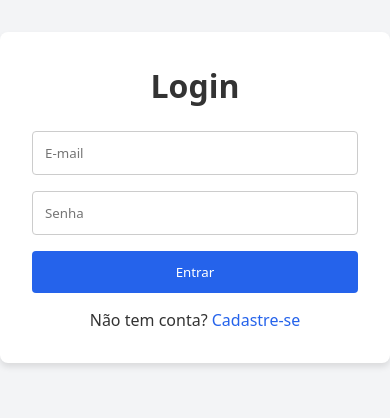
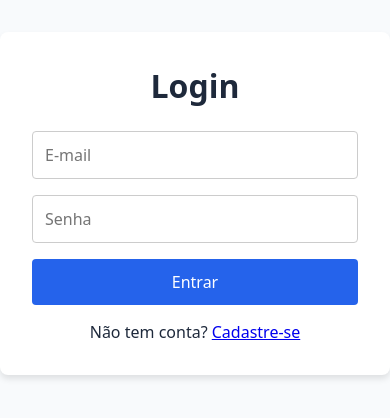
Before and after one commit to SarahEve/Sarah_Evelyn_Cleillyson_Osmar_Escape_Room, a React (Vite) app in the folder client/: page /login in a window 390 px wide. Shown: the top 418 px of the page. Built offline with nearby package versions, Linux system fonts and the light colour scheme.

Commit message:
feat: componente spinner de loading e ajustes de responsividade

```diff
--- /dev/null
+++ b/client/src/components/Spinner.jsx
@@ -0,0 +1,14 @@
+export default function Spinner() {
+  return (
+    <div style={{ display: 'flex', justifyContent: 'center', padding: '2rem' }}>
+      <div style={{
+        width: '40px', height: '40px', border: '4px solid #e2e8f0',
+        borderTop: '4px solid #2563eb', borderRadius: '50%',
+        animation: 'spin 1s linear infinite'
+      }} />
+      <style>
+        {`@keyframes spin { 0% { transform: rotate(0deg); } 100% { transform: rotate(360deg); } }`}
+      </style>
+    </div>
+  );
+}
--- a/client/src/index.css
+++ b/client/src/index.css
@@ -6,15 +6,25 @@
 }
 
 body {
-  background-color: #f3f4f6;
-  color: #333;
+  background-color: #f8fafc;
+  color: #1e293b;
 }
 
-a {
-  color: #2563eb;
-  text-decoration: none;
+input, select, button {
+  font-size: 1rem;
+  max-width: 100%;
 }
 
-a:hover {
-  text-decoration: underline;
+@media (max-width: 600px) {
+  nav {
+    flex-direction: column !important;
+    gap: 1rem;
+    padding: 1rem !important;
+    text-align: center;
+  }
+
+  nav > div {
+    flex-direction: column;
+    gap: 0.5rem !important;
+  }
 }
--- a/client/src/pages/AdminPedidos.jsx
+++ b/client/src/pages/AdminPedidos.jsx
@@ -1,5 +1,6 @@
 import { useState, useEffect } from 'react';
 import api from '../services/api';
+import Spinner from '../components/Spinner';
 
 export default function AdminPedidos() {
   const [agendamentos, setAgendamentos] = useState([]);
@@ -33,7 +34,7 @@ export default function AdminPedidos() {
     }
   };
 
-  if (loading) return <div style={{ padding: '2rem' }}>Carregando pedidos...</div>;
+  if (loading) return <Spinner />;
 
   return (
     <div style={{ padding: '2rem', maxWidth: '1000px', margin: '0 auto' }}>
--- a/client/src/pages/MeusAgendamentos.jsx
+++ b/client/src/pages/MeusAgendamentos.jsx
@@ -1,5 +1,6 @@
 import { useState, useEffect } from 'react';
 import api from '../services/api';
+import Spinner from '../components/Spinner';
 
 export default function MeusAgendamentos() {
   const [agendamentos, setAgendamentos] = useState([]);
@@ -31,7 +32,7 @@ export default function MeusAgendamentos() {
     }
   };
 
-  if (loading) return <div style={{ padding: '2rem', textAlign: 'center' }}>Carregando seus agendamentos...</div>;
+  if (loading) return <Spinner />;
 
   return (
     <div style={{ padding: '2rem', maxWidth: '800px', margin: '0 auto' }}>
--- a/client/src/pages/Salas.jsx
+++ b/client/src/pages/Salas.jsx
@@ -1,6 +1,7 @@
 import { useState, useEffect } from 'react';
 import { Link } from 'react-router-dom';
 import api from '../services/api';
+import Spinner from '../components/Spinner';
 
 export default function Salas() {
   const [salas, setSalas] = useState([]);
@@ -20,7 +21,7 @@ export default function Salas() {
     buscarSalas();
   }, []);
 
-  if (loading) return <div style={{ padding: '2rem', textAlign: 'center' }}>Carregando salas...</div>;
+  if (loading) return <Spinner />;
 
   return (
     <div style={{ padding: '2rem', maxWidth: '1000px', margin: '0 auto' }}>
```
